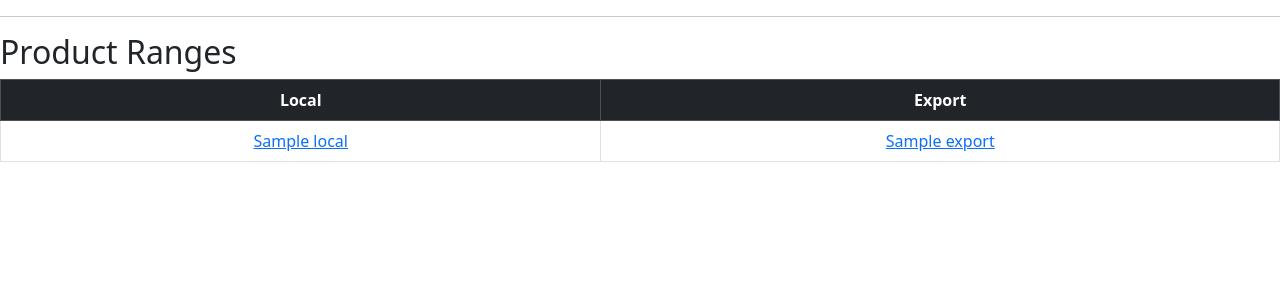
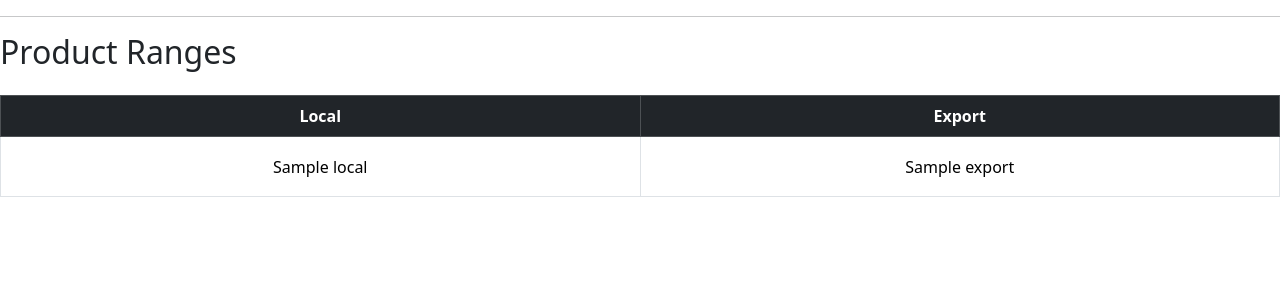
Before and after one commit to jineth-m/product_tracking_system, a Django app: template templates/tracking/product_ranges.html in a window 1280 px wide. Shown: the part 62-362 px from the top of the page. Run offline with Django 5.2, Linux system fonts and the light colour scheme; the template is opened without the code that fills it: most values are stand-ins (such as "Sample title", 1, 10 or a date in 2020).

Commit message:
UI update: clickable product table and range layout

```diff
--- a/templates/tracking/product_ranges.html
+++ b/templates/tracking/product_ranges.html
@@ -1,32 +1,54 @@
 {% extends "base.html" %}
 {% block content %}
 
-<h2>Product Ranges</h2>
+<h2 class="mb-4">Product Ranges</h2>
 
-<table class="table table-bordered text-center">
+<style>
+.range-cell {
+    cursor: pointer;
+    height: 60px;
+    vertical-align: middle !important;
+    font-weight: 500;
+    transition: background 0.15s ease-in-out;
+}
+
+.range-cell:hover {
+    background-color: #f0f0f0;
+}
+</style>
+
+<table class="table table-bordered text-center table-hover">
     <thead class="table-dark">
         <tr>
-            <th>Local</th>
-            <th>Export</th>
+            <th style="width: 50%;">Local</th>
+            <th style="width: 50%;">Export</th>
         </tr>
     </thead>
+
     <tbody>
         {% for row in rows %}
         <tr>
-            <td>
+
+            <!-- LOCAL CELL -->
+            <td class="range-cell"
                 {% if row.local %}
-                    <a href="{% url 'products_by_range' row.local.id %}">
-                        {{ row.local.name }}
-                    </a>
+                onclick="window.location.href='{% url 'products_by_range' row.local.id %}'"
+                {% endif %}>
+                {% if row.local %}
+                    {{ row.local.name }}
                 {% endif %}
             </td>
-            <td>
+
+            <!-- EXPORT CELL -->
+            <td class="range-cell"
                 {% if row.export %}
-                    <a href="{% url 'products_by_range' row.export.id %}">
-                        {{ row.export.name }}
-                    </a>
+                onclick="window.location.href='{% url 'products_by_range' row.export.id %}'"
+                {% endif %}>
+                {% if row.export %}
+                    {{ row.export.name }}
                 {% endif %}
             </td>
+
         </tr>
         {% endfor %}
     </tbody>
```
